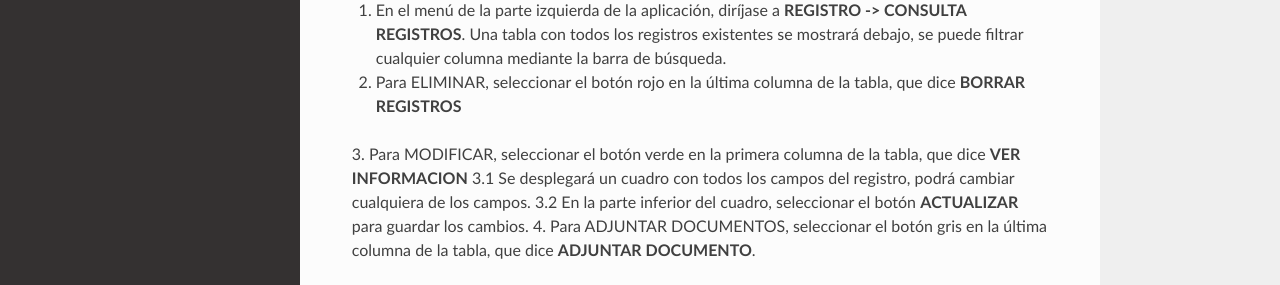
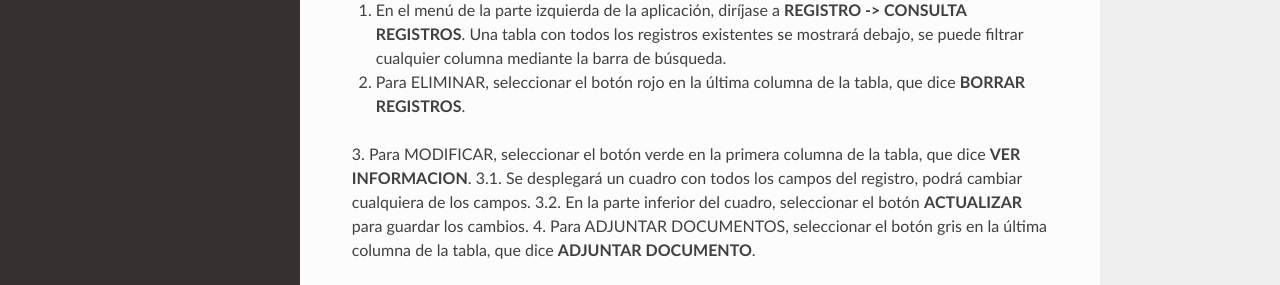
Before and after one commit to kiwi2299/artf_docs, a Sphinx documentation site: the page built from docs/source/tarifas.rst, in a window 1280 px wide and 900 px high, scrolled down 1839 px. Shown: the part 448-733 px from the top of the window. Built offline with Sphinx 7.4.7 and the Read the Docs theme 2.0.0, drawn with Linux system fonts in a browser that asks for light colours; some of the changed text lies outside the part shown.

```diff
--- a/docs/source/tarifas.rst
+++ b/docs/source/tarifas.rst
@@ -20,7 +20,7 @@ Consulta
 
 1. En el menú de la parte izquierda de la aplicación, diríjase a **REGISTRO -> CONSULTA REGISTROS**. Una tabla con todos los registros existentes se mostrará debajo, se puede filtrar cualquier columna mediante la barra de búsqueda.
 3. Para consultar un rango de fechas, se puede ingresar una *fecha inicial* y *fecha final*.
-4. Dar clic en **BUSCAR**
+4. Dar clic en **BUSCAR**.
 5. Se desplegará en la tabla todos los registros que se hayan dado de alta en ese rango de fechas.
 
 Modificar, Eliminar y Adjuntar Documentos
@@ -30,8 +30,8 @@ Modificar, Eliminar y Adjuntar Documentos
   :width: 600
 
 1. En el menú de la parte izquierda de la aplicación, diríjase a **REGISTRO -> CONSULTA REGISTROS**. Una tabla con todos los registros existentes se mostrará debajo, se puede filtrar cualquier columna mediante la barra de búsqueda.
-2. Para ELIMINAR, seleccionar el botón rojo en la última columna de la tabla, que dice **BORRAR REGISTROS**
-3. Para MODIFICAR, seleccionar el botón verde en la primera columna de la tabla, que dice **VER INFORMACION**
-3.1 Se desplegará un cuadro con todos los campos del registro, podrá cambiar cualquiera de los campos.
-3.2 En la parte inferior del cuadro, seleccionar el botón **ACTUALIZAR** para guardar los cambios.
+2. Para ELIMINAR, seleccionar el botón rojo en la última columna de la tabla, que dice **BORRAR REGISTROS**.
+3. Para MODIFICAR, seleccionar el botón verde en la primera columna de la tabla, que dice **VER INFORMACION**.
+3.1. Se desplegará un cuadro con todos los campos del registro, podrá cambiar cualquiera de los campos.
+3.2. En la parte inferior del cuadro, seleccionar el botón **ACTUALIZAR** para guardar los cambios.
 4. Para ADJUNTAR DOCUMENTOS, seleccionar el botón gris en la última columna de la tabla, que dice **ADJUNTAR DOCUMENTO**.
```
